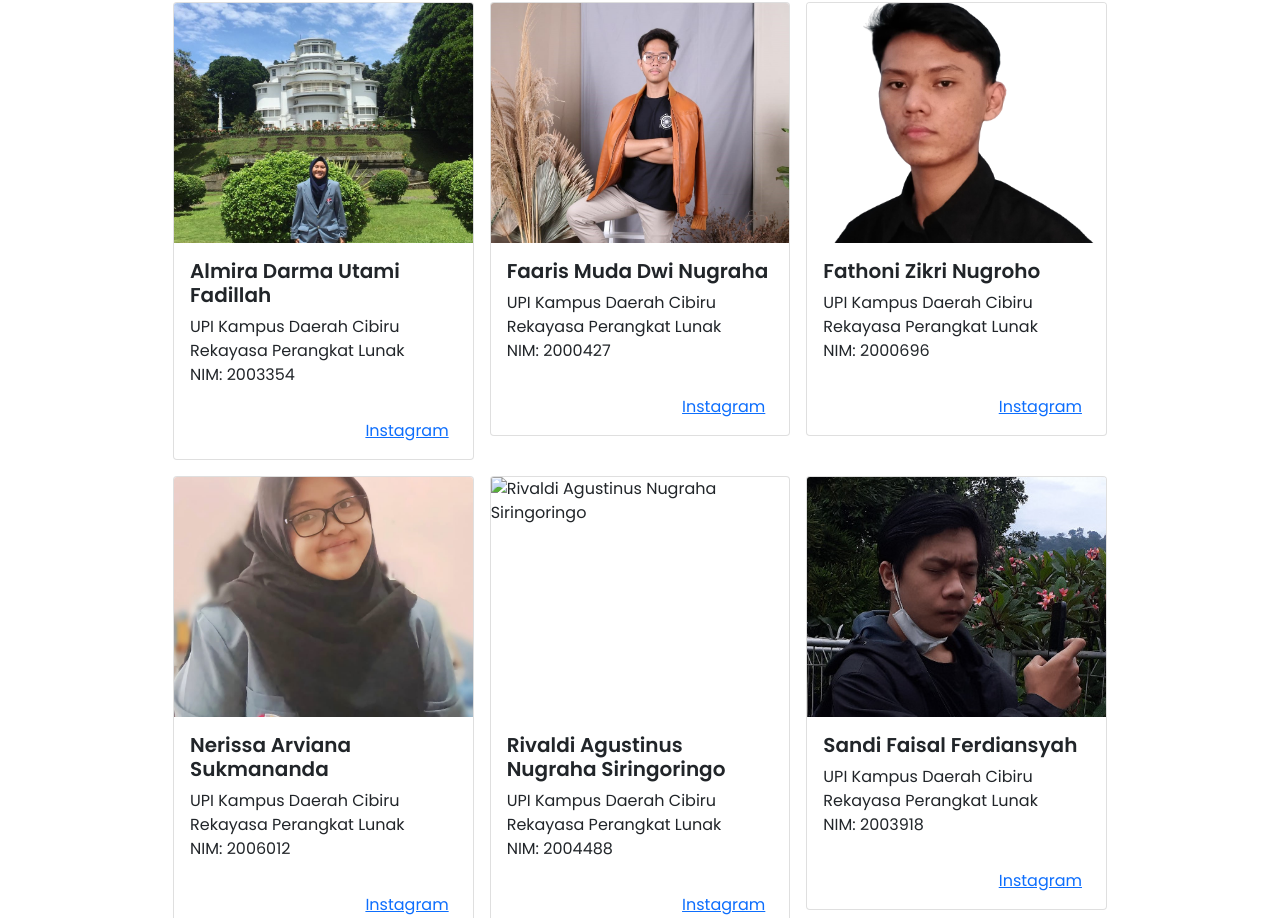
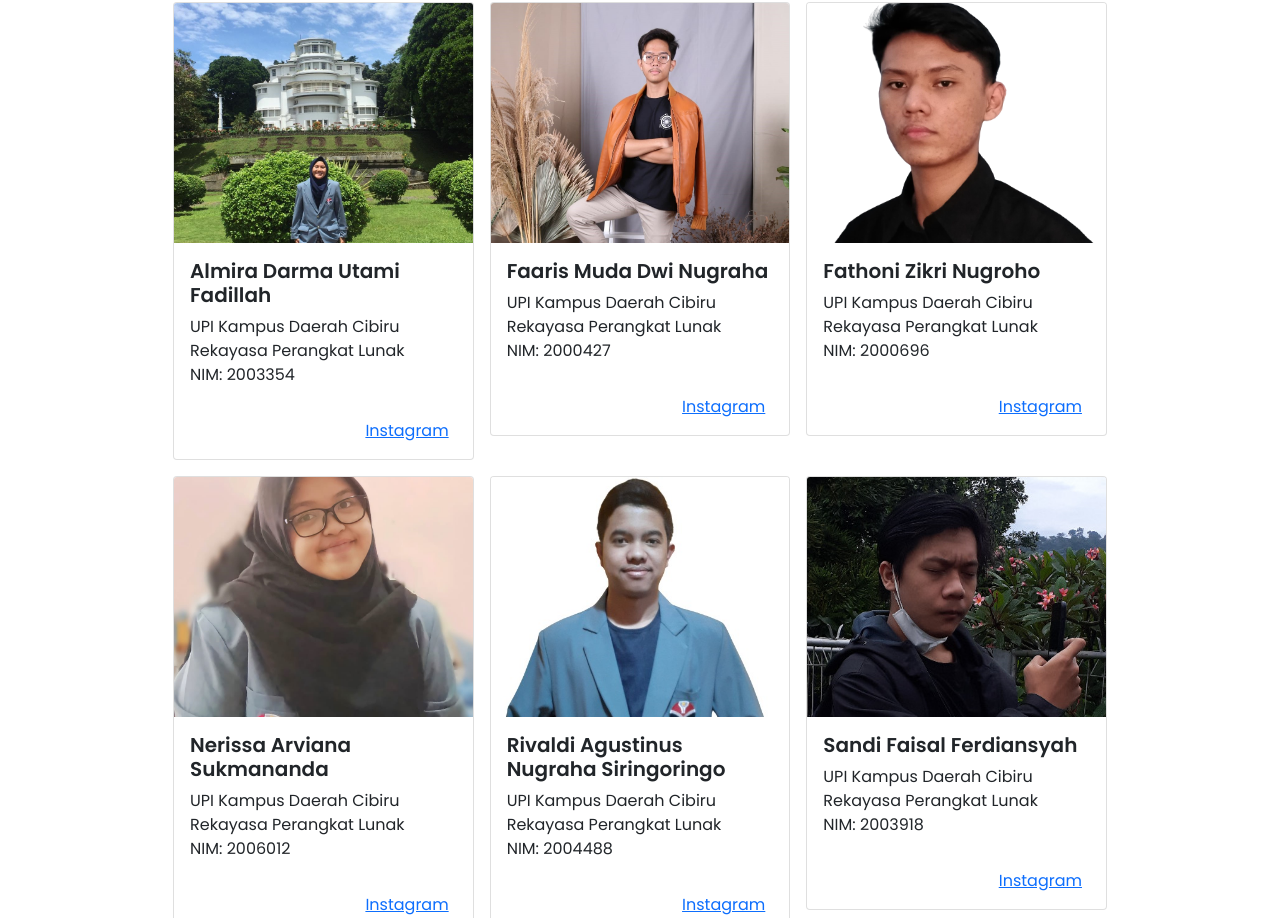
Before and after one commit to ValdiANS/FathoniZkrNgrh.github.io, a plain HTML site: page about.html in a window 1280 px wide. Shown: the part 182-1100 px from the top of the page. Drawn offline with Linux system fonts and the light colour scheme.

Commit message:
add rivaldi photo

```diff
--- a/about.html
+++ b/about.html
@@ -166,7 +166,7 @@
       <div class="mb-3 px-0 px-sm-2">
         <div class="card px-0">
           <img
-            src="./images/about/rivaldi.jpeg"
+            src="./images/about/rivaldi.jpg"
             class="card-img-top w-100"
             alt="Rivaldi Agustinus Nugraha Siringoringo"
           >
```
Also changed, not shown: images/about/rivaldi.jpg (added).
